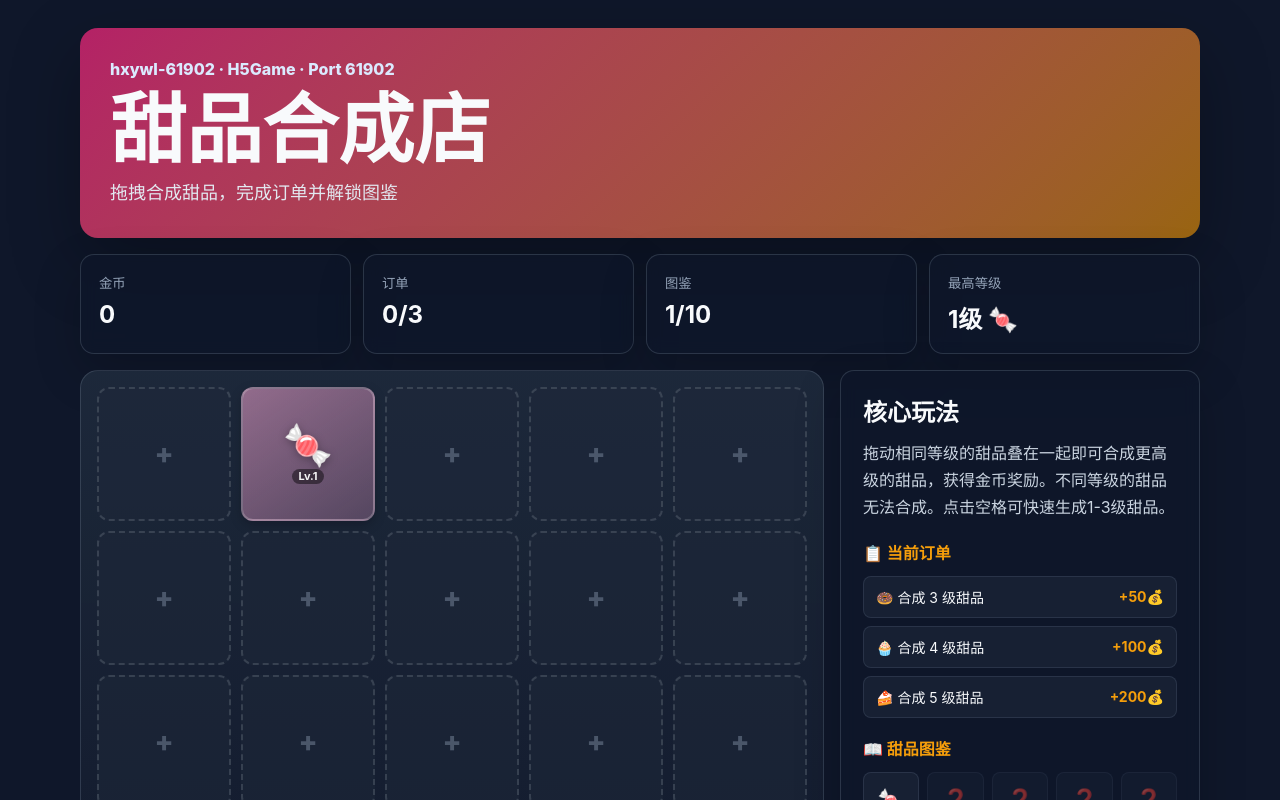
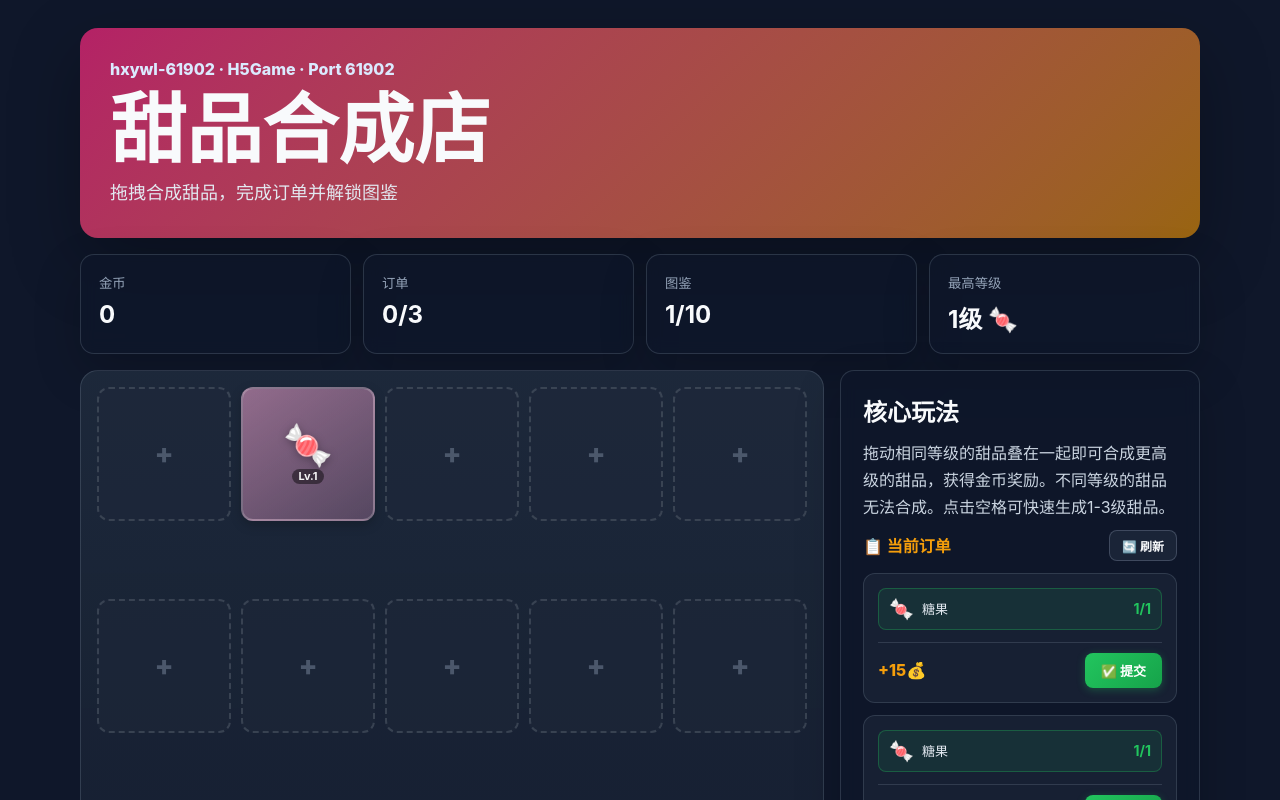
Before and after one commit to aliAjax/hxywl-61902-66ab937, a React (Vite) app: page / in a window 1280 px wide. Shown: the top 800 px of the page. Built offline with nearby package versions, Linux system fonts and the light colour scheme.

Commit message:
.3436396082391580:aa7b25a01ba42a8beda4a67ec40d3903_6a34d531ae137ad716a96de3.6a34dc9fae137ad716a975e5.6a34dc9f6aa5c41d865ec812:Trae CN.T(2026/6/19 14:07:27)

```diff
--- a/src/App.tsx
+++ b/src/App.tsx
@@ -41,6 +41,10 @@ const DESSERTS = [
 const BOARD_SIZE = 25;
 const STORAGE_KEY = game.id + "-save";
 const POINTER_MOVE_THRESHOLD = 5;
+const MAX_ORDERS = 3;
+const MIN_ORDER_ITEMS = 1;
+const MAX_ORDER_ITEMS = 3;
+let orderIdCounter = 0;
 
 interface GameState {
   board: (number | null)[];
@@ -49,10 +53,17 @@ interface GameState {
   unlockedLevels: number[];
 }
 
+interface OrderItem {
+  level: number;
+  count: number;
+  collected: number;
+}
+
 interface Order {
-  level: number;
+  id: number;
+  items: OrderItem[];
   reward: number;
-  filled: boolean;
+  completed: boolean;
 }
 
 interface DragState {
@@ -99,17 +110,80 @@ function saveGameState(state: GameState): void {
   localStorage.setItem(STORAGE_KEY, JSON.stringify(state));
 }
 
+function generateOrder(unlockedLevels: number[]): Order {
+  const numItems = Math.floor(Math.random() * (MAX_ORDER_ITEMS - MIN_ORDER_ITEMS + 1)) + MIN_ORDER_ITEMS;
+  const items: OrderItem[] = [];
+  let totalReward = 0;
+  const usedLevels = new Set<number>();
+
+  for (let i = 0; i < numItems; i++) {
+    let level: number;
+    do {
+      level = unlockedLevels[Math.floor(Math.random() * unlockedLevels.length)];
+    } while (usedLevels.has(level) && usedLevels.size < unlockedLevels.length);
+
+    usedLevels.add(level);
+    const count = Math.floor(Math.random() * 2) + 1;
+    items.push({ level, count, collected: 0 });
+    totalReward += level * count * 15;
+  }
+
+  return {
+    id: ++orderIdCounter,
+    items,
+    reward: totalReward,
+    completed: false,
+  };
+}
+
+function generateOrders(unlockedLevels: number[], count: number = MAX_ORDERS): Order[] {
+  if (unlockedLevels.length === 0) return [];
+  const orders: Order[] = [];
+  for (let i = 0; i < count; i++) {
+    orders.push(generateOrder(unlockedLevels));
+  }
+  return orders;
+}
+
+function countDessertsOnBoard(board: (number | null)[], level: number): number {
+  return board.filter(cell => cell === level).length;
+}
+
+function removeDessertsFromBoard(board: (number | null)[], level: number, count: number): (number | null)[] {
+  const newBoard = [...board];
+  let removed = 0;
+  for (let i = 0; i < newBoard.length && removed < count; i++) {
+    if (newBoard[i] === level) {
+      newBoard[i] = null;
+      removed++;
+    }
+  }
+  return newBoard;
+}
+
+function canSubmitOrder(board: (number | null)[], order: Order): boolean {
+  return order.items.every(item => countDessertsOnBoard(board, item.level) >= item.count);
+}
+
+function submitOrder(board: (number | null)[], order: Order): { newBoard: (number | null)[]; success: boolean } {
+  if (!canSubmitOrder(board, order)) {
+    return { newBoard: board, success: false };
+  }
+
+  let newBoard = [...board];
+  for (const item of order.items) {
+    newBoard = removeDessertsFromBoard(newBoard, item.level, item.count);
+  }
+  return { newBoard, success: true };
+}
+
 function App(): React.ReactElement {
   const initialState = loadGameState();
   const [board, setBoard] = useState<(number | null)[]>(initialState.board);
   const [coins, setCoins] = useState<number>(initialState.coins);
   const [maxLevel, setMaxLevel] = useState<number>(initialState.maxLevel);
   const [unlockedLevels, setUnlockedLevels] = useState<number[]>(initialState.unlockedLevels);
-  const [orders, setOrders] = useState<Order[]>([
-    { level: 3, reward: 50, filled: false },
-    { level: 4, reward: 100, filled: false },
-    { level: 5, reward: 200, filled: false },
-  ]);
+  const [orders, setOrders] = useState<Order[]>(generateOrders(initialState.unlockedLevels));
   const [toast, setToast] = useState<string | null>(null);
 
   const [drag, setDrag] = useState<DragState>({
@@ -261,15 +335,6 @@ function App(): React.ReactElement {
         if (!unlockedLevelsRef.current.includes(newLevel)) {
           setUnlockedLevels((prev: number[]) => [...prev, newLevel].sort((a: number, b: number) => a - b));
         }
-
-        setOrders((prev: Order[]) => prev.map((order: Order) => {
-          if (!order.filled && newLevel >= order.level) {
-            setCoins((c: number) => c + order.reward);
-            setTimeout(() => showToast(`📦 订单完成！+${order.reward}金币`), 1200);
-            return { ...order, filled: true };
-          }
-          return order;
-        }));
         return true;
       }
     } else {
@@ -443,6 +508,51 @@ function App(): React.ReactElement {
     };
   }, [getCellIndexFromPoint, performMerge, showToast]);
 
+  const handleSubmitOrder = useCallback((order: Order): void => {
+    if (order.completed) {
+      showToast("该订单已完成！");
+      return;
+    }
+
+    if (!canSubmitOrder(boardRef.current, order)) {
+      showToast("❌ 棋盘中的甜品不足，无法提交！");
+      return;
+    }
+
+    const { newBoard, success } = submitOrder(boardRef.current, order);
+    if (!success) {
+      showToast("❌ 提交失败！");
+      return;
+    }
+
+    setBoard(newBoard);
+    setCoins((prev: number) => prev + order.reward);
+    setOrders((prev: Order[]) =>
+      prev.map((o: Order) =>
+        o.id === order.id ? { ...o, completed: true } : o
+      )
+    );
+
+    showToast(`🎉 订单完成！+${order.reward}金币`);
+
+    setTimeout(() => {
+      setOrders((prev: Order[]) => {
+        const remaining = prev.filter((o: Order) => !o.completed);
+        const newOrders = generateOrders(unlockedLevelsRef.current, MAX_ORDERS - remaining.length);
+        return [...remaining, ...newOrders];
+      });
+    }, 1500);
+  }, [showToast]);
+
+  const handleRefreshOrders = useCallback((): void => {
+    if (unlockedLevelsRef.current.length === 0) {
+      showToast("❌ 没有解锁的甜品，无法生成订单！");
+      return;
+    }
+    setOrders(generateOrders(unlockedLevelsRef.current));
+    showToast("📋 订单已刷新！");
+  }, [showToast]);
+
   const handleAction = (action: string): void => {
     if (action === "生成甜品") {
       spawnDessert();
@@ -462,7 +572,7 @@ function App(): React.ReactElement {
     }
   };
 
-  const filledOrders = orders.filter((o: Order) => o.filled).length;
+  const completedOrders = orders.filter((o: Order) => o.completed).length;
 
   useEffect(() => {
     const hasAnyDessert = board.some((cell: number | null) => cell !== null);
@@ -543,7 +653,7 @@ function App(): React.ReactElement {
             <small>{stat}</small>
             <strong>
               {index === 0 ? coins :
-               index === 1 ? `${filledOrders}/${orders.length}` :
+               index === 1 ? `${completedOrders}/${orders.length}` :
                index === 2 ? `${unlockedLevels.length}/${DESSERTS.length}` :
                `${maxLevel}级 ${DESSERTS[Math.min(maxLevel - 1, DESSERTS.length - 1)]?.emoji}`}
             </strong>
@@ -585,13 +695,56 @@ function App(): React.ReactElement {
           <p>拖动相同等级的甜品叠在一起即可合成更高级的甜品，获得金币奖励。不同等级的甜品无法合成。点击空格可快速生成1-3级甜品。</p>
 
           <div className="orders-panel">
-            <h3>📋 当前订单</h3>
-            {orders.map((order: Order, idx: number) => (
-              <div key={idx} className={`order-item ${order.filled ? "filled" : ""}`}>
-                <span>{order.filled ? "✅" : DESSERTS[order.level - 1]?.emoji} 合成 {order.level} 级甜品</span>
-                <span className="reward">+{order.reward}💰</span>
+            <div className="orders-header">
+              <h3>📋 当前订单</h3>
+              <button className="refresh-btn" onClick={handleRefreshOrders}>🔄 刷新</button>
+            </div>
+            {orders.length === 0 ? (
+              <div className="empty-orders">
+                <p>🎯 暂无可用订单</p>
+                <p className="empty-orders-hint">合成更多甜品解锁新订单吧！</p>
               </div>
-            ))}
+            ) : (
+              orders.map((order: Order) => (
+                <div key={order.id} className={`order-card ${order.completed ? "completed" : ""}`}>
+                  <div className="order-items">
+                    {order.items.map((item: OrderItem, idx: number) => {
+                      const dessert = DESSERTS[item.level - 1];
+                      const available = countDessertsOnBoard(board, item.level);
+                      const hasEnough = available >= item.count;
+                      return (
+                        <div key={idx} className={`order-item-row ${hasEnough ? "available" : "unavailable"}`}>
+                          <span className="order-dessert">
+                            <span className="order-emoji">{dessert?.emoji}</span>
+                            <span className="order-name">{dessert?.name}</span>
+                          </span>
+                          <span className="order-count">
+                            <span className={hasEnough ? "count-ok" : "count-missing"}>
+                              {available}/{item.count}
+                            </span>
+                          </span>
+                        </div>
+                      );
+                    })}
+                  </div>
+                  <div className="order-footer">
+                    <span className="order-reward">+{order.reward}💰</span>
+                    {!order.completed && (
+                      <button
+                        className={`submit-btn ${canSubmitOrder(board, order) ? "can-submit" : "cannot-submit"}`}
+                        onClick={() => handleSubmitOrder(order)}
+                        disabled={!canSubmitOrder(board, order)}
+                      >
+                        {canSubmitOrder(board, order) ? "✅ 提交" : "❌ 材料不足"}
+                      </button>
+                    )}
+                    {order.completed && (
+                      <span className="completed-badge">🎉 已完成</span>
+                    )}
+                  </div>
+                </div>
+              ))
+            )}
           </div>
 
           <div className="collection-panel">
@@ -621,7 +774,8 @@ function App(): React.ReactElement {
         <h2>游戏说明</h2>
         <p>
           🎮 <strong>玩法：</strong>拖拽相同等级的甜品到一起合成更高级甜品。每合成一次获得金币，等级越高金币越多。<br />
-          💾 <strong>存档：</strong>所有游戏数据自动保存到浏览器本地，刷新页面后进度不会丢失。<br />
+          � <strong>订单：</strong>完成订单栏中的订单可获得额外金币奖励。提交棋盘中对应数量的甜品即可完成订单，完成后会自动刷新新订单。<br />
+          �💾 <strong>存档：</strong>所有游戏数据自动保存到浏览器本地，刷新页面后进度不会丢失。<br />
           🎯 <strong>目标：</strong>尽可能合成更高级的甜品，完成订单获得额外奖励，收集全部甜品图鉴！
         </p>
       </section>
--- a/src/styles.css
+++ b/src/styles.css
@@ -472,29 +472,186 @@ button {
   margin-top: 8px;
 }
 
-.order-item {
+.orders-header {
   display: flex;
   justify-content: space-between;
   align-items: center;
-  padding: 10px 12px;
+  margin-bottom: 12px;
+}
+
+.orders-header h3 {
+  margin: 0;
+}
+
+.refresh-btn {
+  padding: 6px 12px;
+  border: 1px solid rgba(148, 163, 184, 0.3);
+  border-radius: 8px;
+  background: rgba(30, 41, 59, 0.8);
+  color: #f8fafc;
+  font-size: 12px;
+  font-weight: 600;
+  cursor: pointer;
+  transition: all 0.2s ease;
+}
+
+.refresh-btn:hover {
+  background: rgba(245, 158, 11, 0.2);
+  border-color: var(--secondary);
+  transform: translateY(-1px);
+}
+
+.refresh-btn:active {
+  transform: translateY(0);
+}
+
+.empty-orders {
+  text-align: center;
+  padding: 24px 16px;
+  background: rgba(30, 41, 59, 0.4);
+  border-radius: 12px;
+  border: 2px dashed rgba(148, 163, 184, 0.3);
+}
+
+.empty-orders p {
+  margin: 0;
+  color: #94a3b8;
+}
+
+.empty-orders-hint {
+  font-size: 12px;
+  margin-top: 8px !important;
+  color: #64748b !important;
+}
+
+.order-card {
   background: rgba(30, 41, 59, 0.6);
-  border-radius: 8px;
-  margin-bottom: 8px;
-  font-size: 14px;
-  border: 1px solid rgba(148, 163, 184, 0.15);
+  border-radius: 12px;
+  padding: 14px;
+  margin-bottom: 12px;
+  border: 1px solid rgba(148, 163, 184, 0.2);
   transition: all 0.3s ease;
 }
 
-.order-item.filled {
-  opacity: 0.6;
-  text-decoration: line-through;
+.order-card:hover {
+  border-color: rgba(245, 158, 11, 0.4);
+  box-shadow: 0 4px 12px rgba(0, 0, 0, 0.2);
+}
+
+.order-card.completed {
+  opacity: 0.7;
   background: rgba(34, 197, 94, 0.1);
   border-color: rgba(34, 197, 94, 0.3);
 }
 
-.order-item .reward {
+.order-items {
+  margin-bottom: 12px;
+}
+
+.order-item-row {
+  display: flex;
+  justify-content: space-between;
+  align-items: center;
+  padding: 8px 10px;
+  background: rgba(15, 23, 42, 0.5);
+  border-radius: 8px;
+  margin-bottom: 6px;
+  font-size: 13px;
+  border: 1px solid transparent;
+  transition: all 0.2s ease;
+}
+
+.order-item-row:last-child {
+  margin-bottom: 0;
+}
+
+.order-item-row.available {
+  border-color: rgba(34, 197, 94, 0.3);
+  background: rgba(34, 197, 94, 0.1);
+}
+
+.order-item-row.unavailable {
+  border-color: rgba(239, 68, 68, 0.2);
+}
+
+.order-dessert {
+  display: flex;
+  align-items: center;
+  gap: 8px;
+}
+
+.order-emoji {
+  font-size: 20px;
+}
+
+.order-name {
+  color: #e2e8f0;
+  font-weight: 500;
+}
+
+.order-count {
+  font-weight: 700;
+  font-size: 14px;
+}
+
+.count-ok {
+  color: var(--success);
+}
+
+.count-missing {
+  color: var(--fail);
+}
+
+.order-footer {
+  display: flex;
+  justify-content: space-between;
+  align-items: center;
+  padding-top: 10px;
+  border-top: 1px solid rgba(148, 163, 184, 0.2);
+}
+
+.order-reward {
   color: var(--secondary);
+  font-weight: 800;
+  font-size: 16px;
+}
+
+.submit-btn {
+  padding: 8px 16px;
+  border: none;
+  border-radius: 8px;
+  font-size: 13px;
   font-weight: 700;
+  cursor: pointer;
+  transition: all 0.2s ease;
+}
+
+.submit-btn.can-submit {
+  background: linear-gradient(135deg, #22c55e, #16a34a);
+  color: white;
+  box-shadow: 0 2px 8px rgba(34, 197, 94, 0.3);
+}
+
+.submit-btn.can-submit:hover {
+  transform: translateY(-2px);
+  box-shadow: 0 4px 12px rgba(34, 197, 94, 0.4);
+  filter: brightness(1.1);
+}
+
+.submit-btn.can-submit:active {
+  transform: translateY(0);
+}
+
+.submit-btn.cannot-submit {
+  background: rgba(148, 163, 184, 0.2);
+  color: #64748b;
+  cursor: not-allowed;
+}
+
+.completed-badge {
+  color: var(--success);
+  font-weight: 700;
+  font-size: 14px;
 }
 
 .collection-panel {
```
